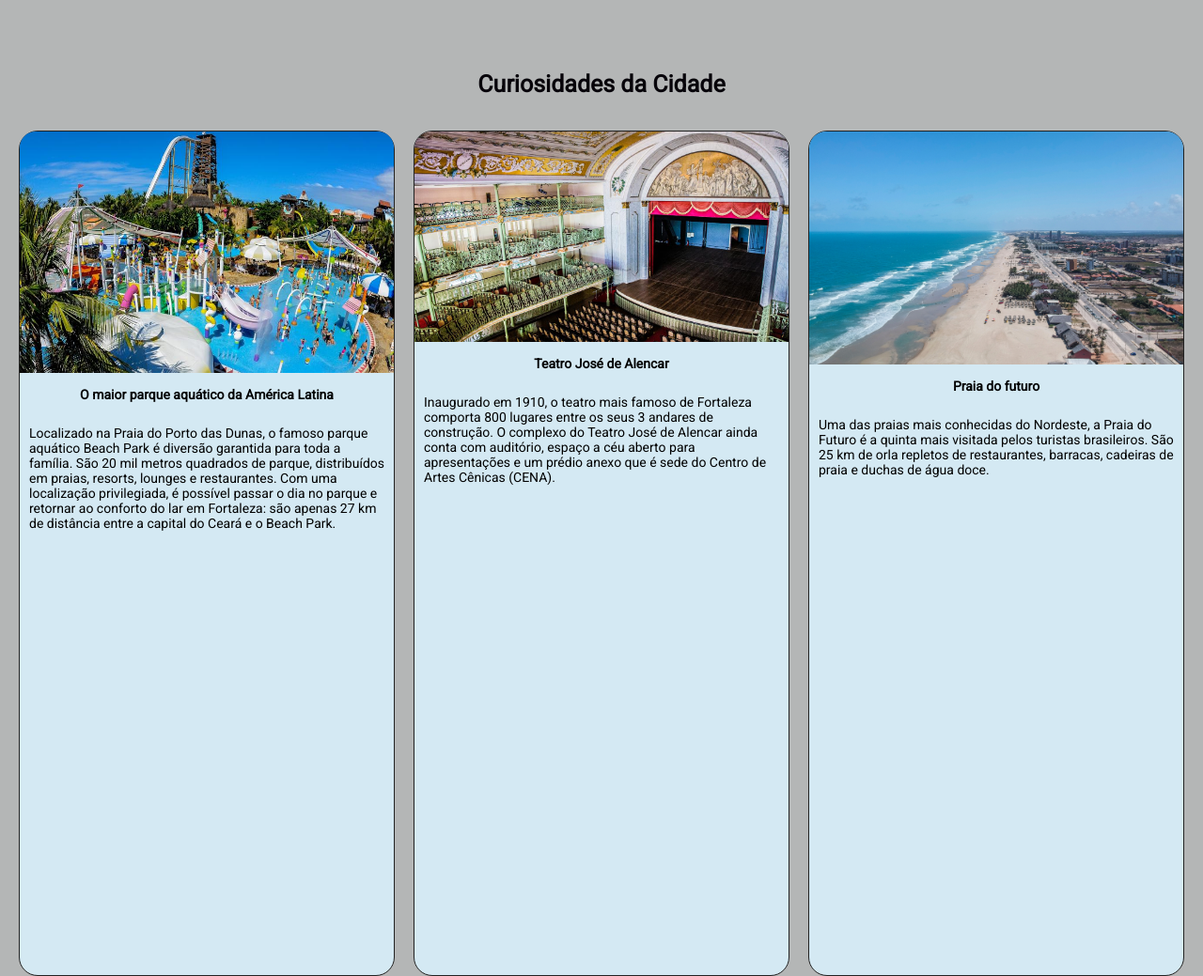
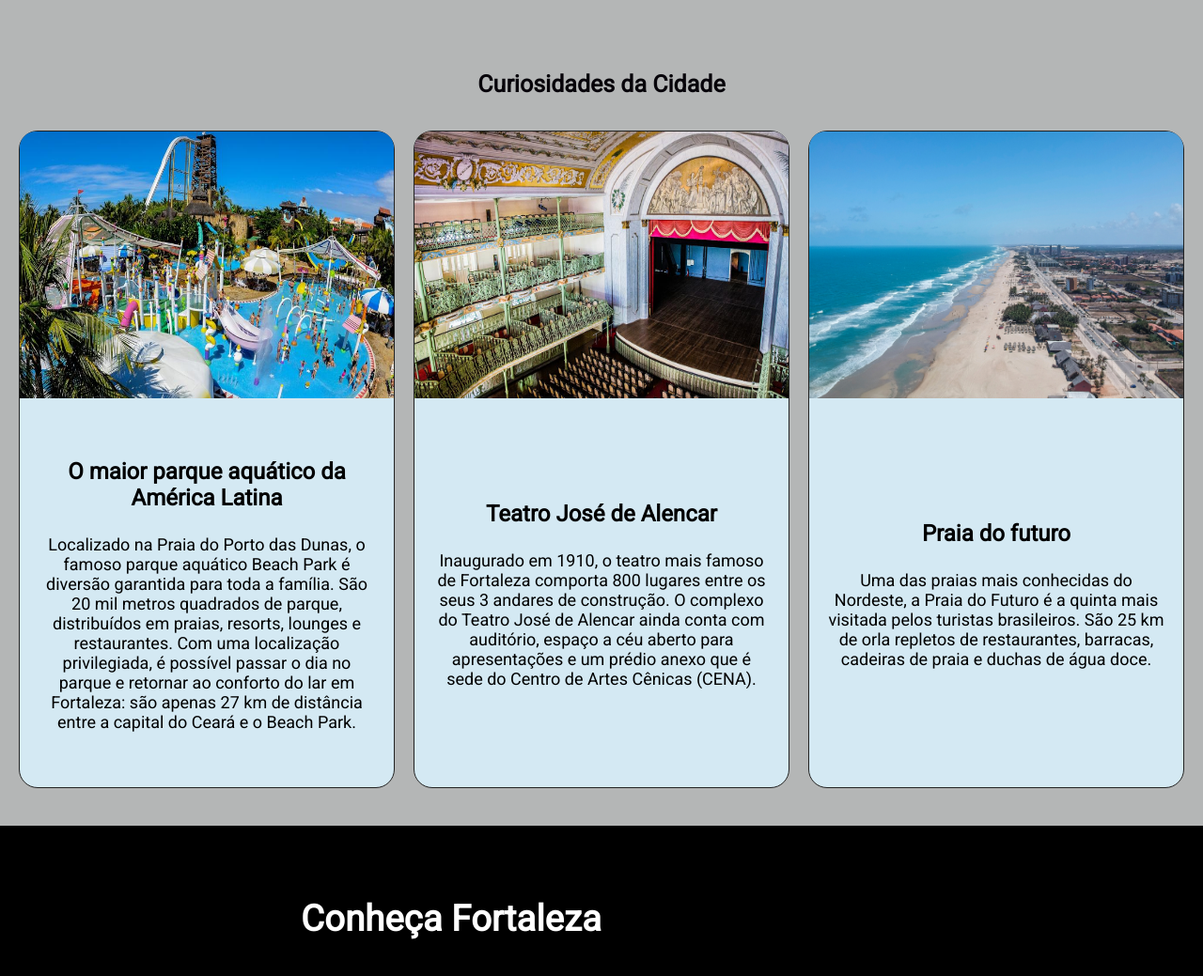
Before and after one commit to Deborah-Borges/Check-point-1, a plain HTML site: page index.html in a window 1280 px wide. Shown: the part 840-1879 px from the top of the page at 94% size. Drawn offline with Linux system fonts and the light colour scheme.

Commit message:
segunda alteração

```diff
--- a/index.html
+++ b/index.html
@@ -29,7 +29,7 @@
             </div>
             <div class="container-cards">
                 <div class="card">
-                    <div class="card1">
+                    <div class="card-imagem">
                         <img src="img/4ed16995-2125-6ae4-a3f7-b6e6608a48d3.jpg" alt="">
                     </div>
                     <div class="texto">
@@ -50,7 +50,10 @@
                 </div>
 
                 <div class="card">
-                    <img src="img/teatro.jpg" alt="teatro">
+                    <div class="card-imagem">
+                        <img src="img/teatro.jpg" alt="teatro">
+                    </div>
+
                     <div class="texto">
                         <h2>Teatro José de Alencar</h2>
                     <p>Inaugurado em 1910, o teatro mais famoso de Fortaleza comporta 800 lugares entre
@@ -62,7 +65,10 @@
                 </div>
 
                 <div class="card">
-                    <img src="img/praia.jpg" alt="">
+                    <div class="card-imagem">
+                        <img src="img/praia.jpg" alt="">
+                    </div>
+
                     <div class="texto">
                         <h2>Praia do futuro</h2>
                         <p>Uma das praias mais conhecidas do Nordeste, a Praia do
--- a/style.css
+++ b/style.css
@@ -27,7 +27,7 @@ header {
     align-items: center;
 }
 .logo > img {
-    width: 60%;
+    width: 65%;
     height: 100%;
 }
 nav {
@@ -86,7 +86,7 @@ main {
 }
 .card {
     width: 100%;
-    height: 78vw;
+    height: 87vw;
     display: flex;
     flex-direction: column;
     align-items: center;
@@ -96,11 +96,11 @@ main {
     font-size: 2vw;
     border: 1px solid #222222;
 }
-.card1 {
+.card-imagem {
     width: 100%;
     height: 40%;
 }
-.card1 > img {
+.card-imagem > img {
     width: 100%;
     height: 100%;
     border-top-left-radius:  17px;
@@ -142,7 +142,7 @@ main {
 }
 .video-titulo {
     width: 50%;
-    height: 20%;
+    height: 50%;
     display: flex;
     align-items: center;
     justify-content: left;
@@ -207,6 +207,11 @@ footer {
 
 
 @media (min-width: 426px) {
+    .logo img {
+        width: 40%;
+        height: 100%;
+    }
+
     nav {
         width: 100%;
         display: flex;
@@ -231,17 +236,26 @@ footer {
         width: 100%;
     }
     .card {
-        height: 900px;
+        height: 700px;
         justify-content: space-between;
     }
-    .card > img {
-        height: 28%;
+    .card-imagem {
         width: 100%;
+        height: 70%;
     }
-    .card > p {
-        height: 50%;
-        width: 90%;
-        font-size: 1.7vw;
+    .texto {
+        display: flex;
+        text-align: center;
+        justify-content: center;
+        padding: 10px;
+    }
+    .texto h2 {
+        text-align: center;
+        font-size: 24px;
+    }
+    .texto > p {
+        font-size: 18px;
+
     }
     .card > h2 {
         text-align: center;
```
